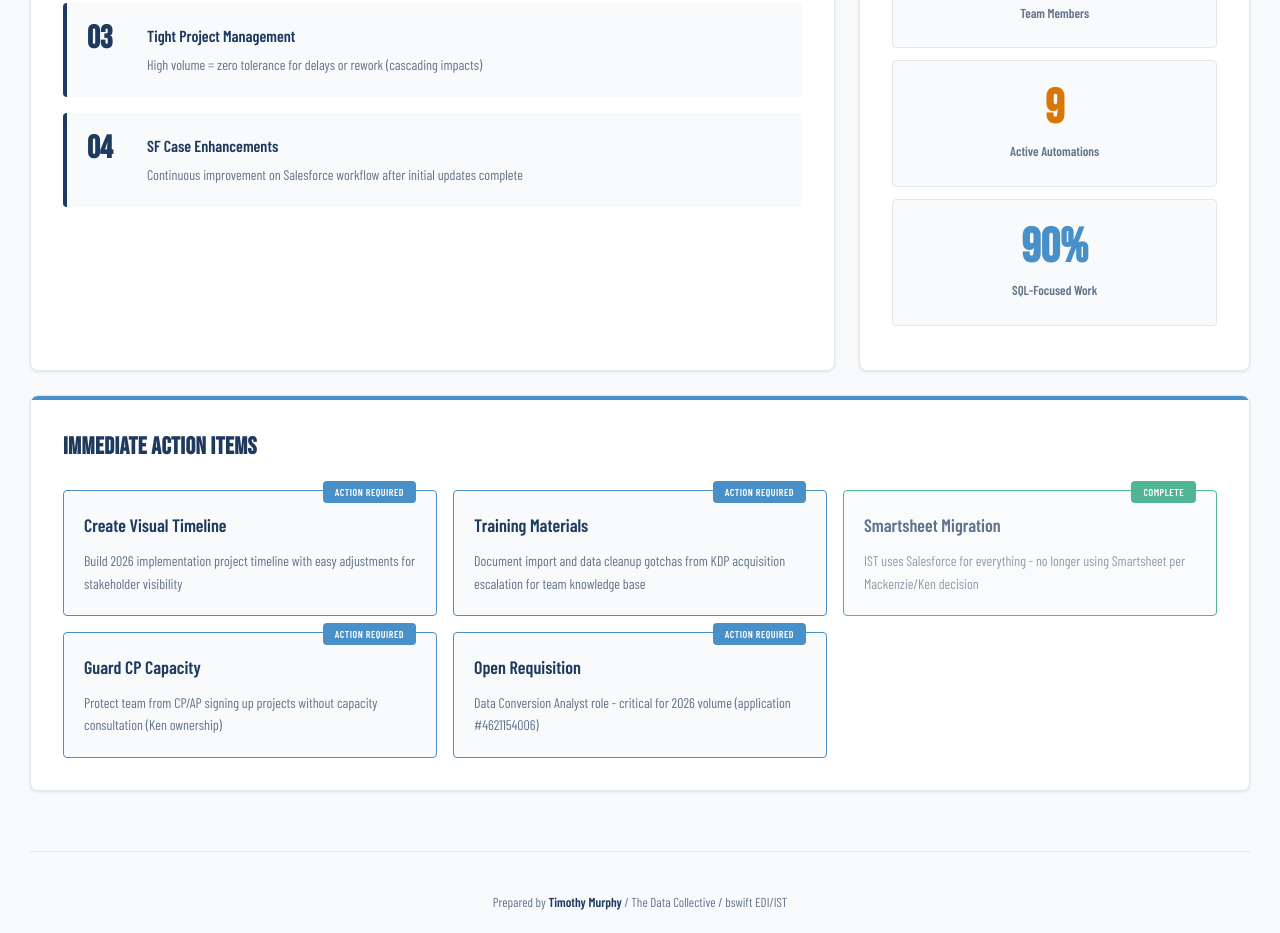
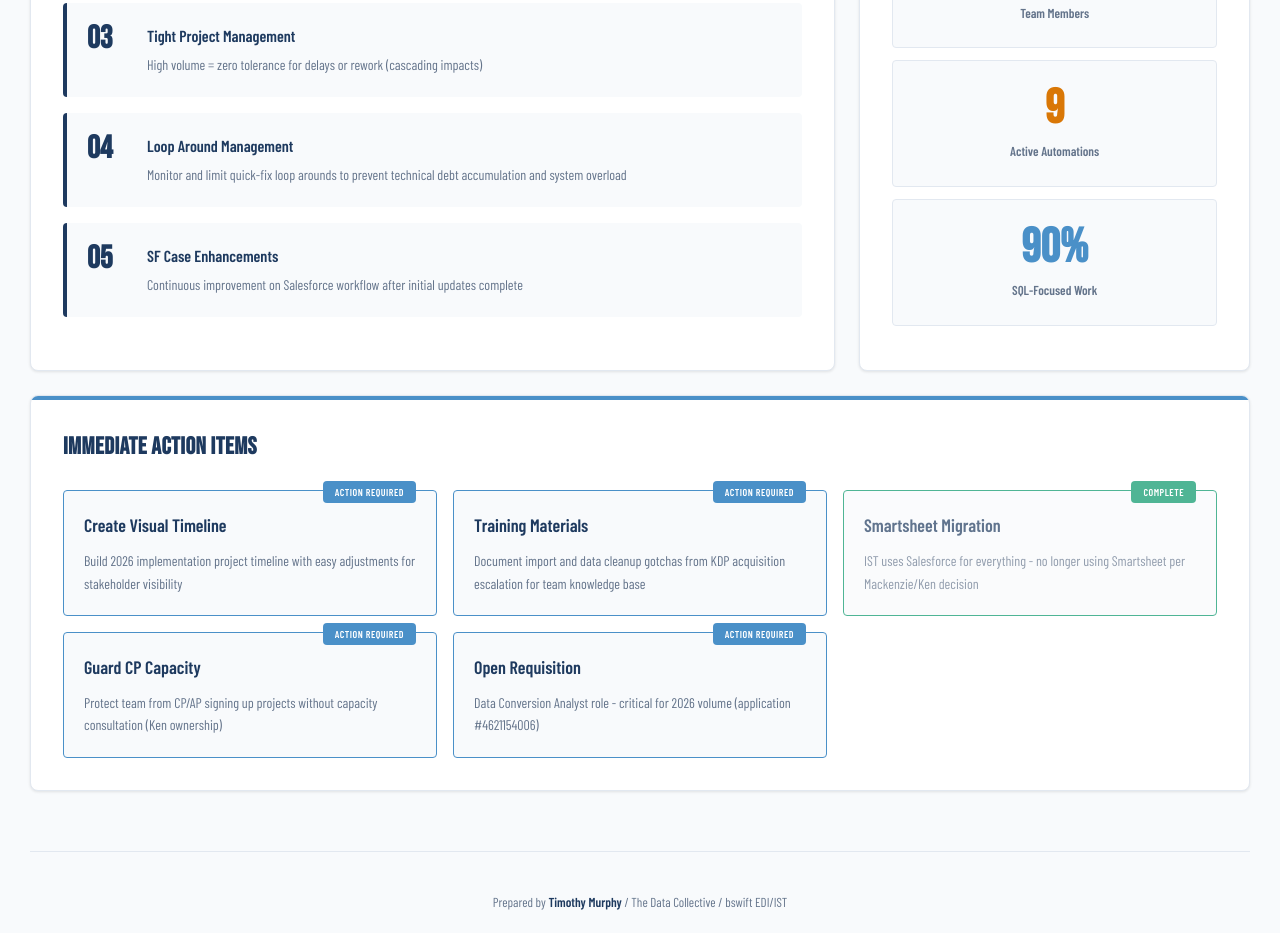
Before and after one commit to thedatacollectiveteam/directorteammanagment, a plain HTML site: page index.html in a window 1280 px wide. Shown: the part 1737-2670 px from the top of the page. Drawn offline with nearby package versions, Linux system fonts and the light colour scheme; a web font is replaced by a local one.

Commit message:
Update index.html

```diff
--- a/index.html
+++ b/index.html
@@ -600,6 +600,13 @@
                     <div class="priority-item">
                         <div class="priority-number">04</div>
                         <div class="priority-content">
+                            <h4>Loop Around Management</h4>
+                            <p>Monitor and limit quick-fix loop arounds to prevent technical debt accumulation and system overload</p>
+                        </div>
+                    </div>
+                    <div class="priority-item">
+                        <div class="priority-number">05</div>
+                        <div class="priority-content">
                             <h4>SF Case Enhancements</h4>
                             <p>Continuous improvement on Salesforce workflow after initial updates complete</p>
                         </div>
```
